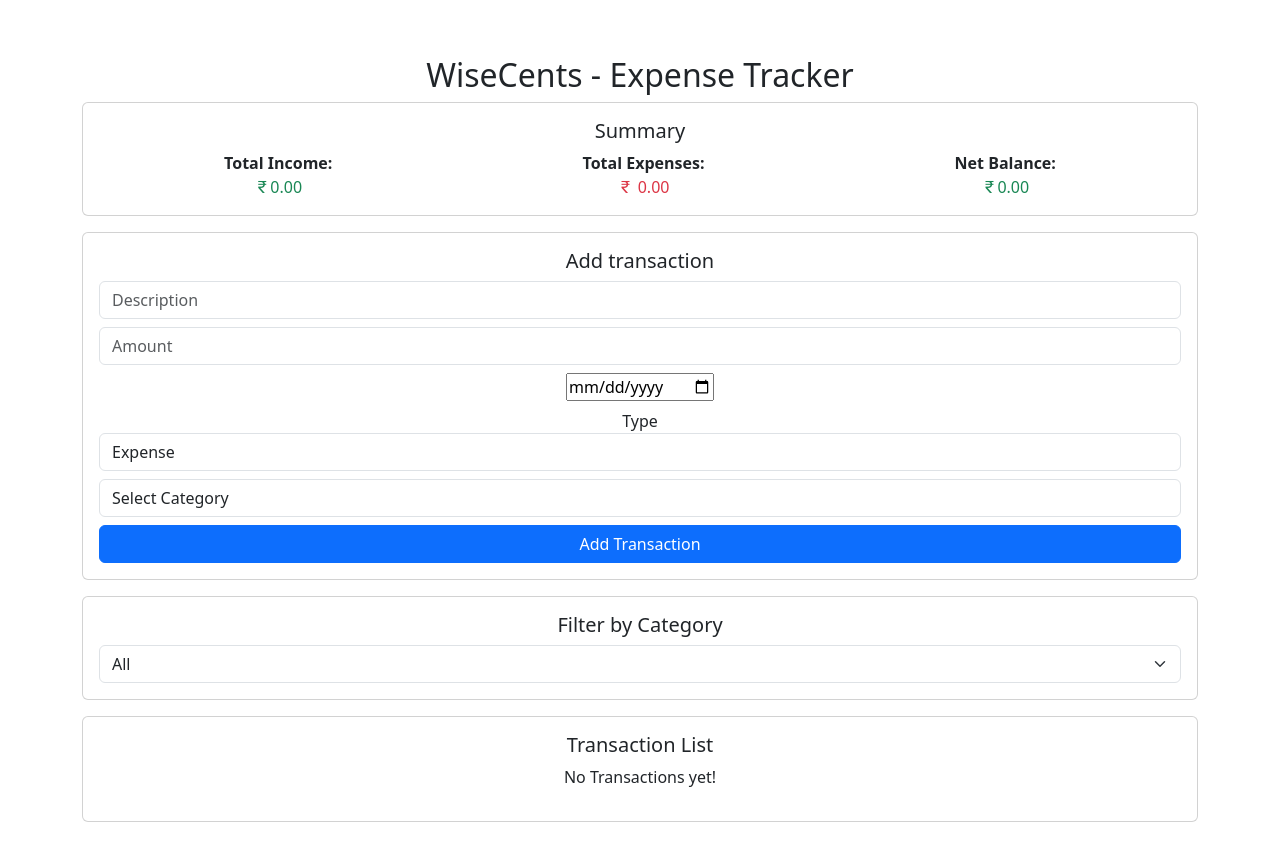
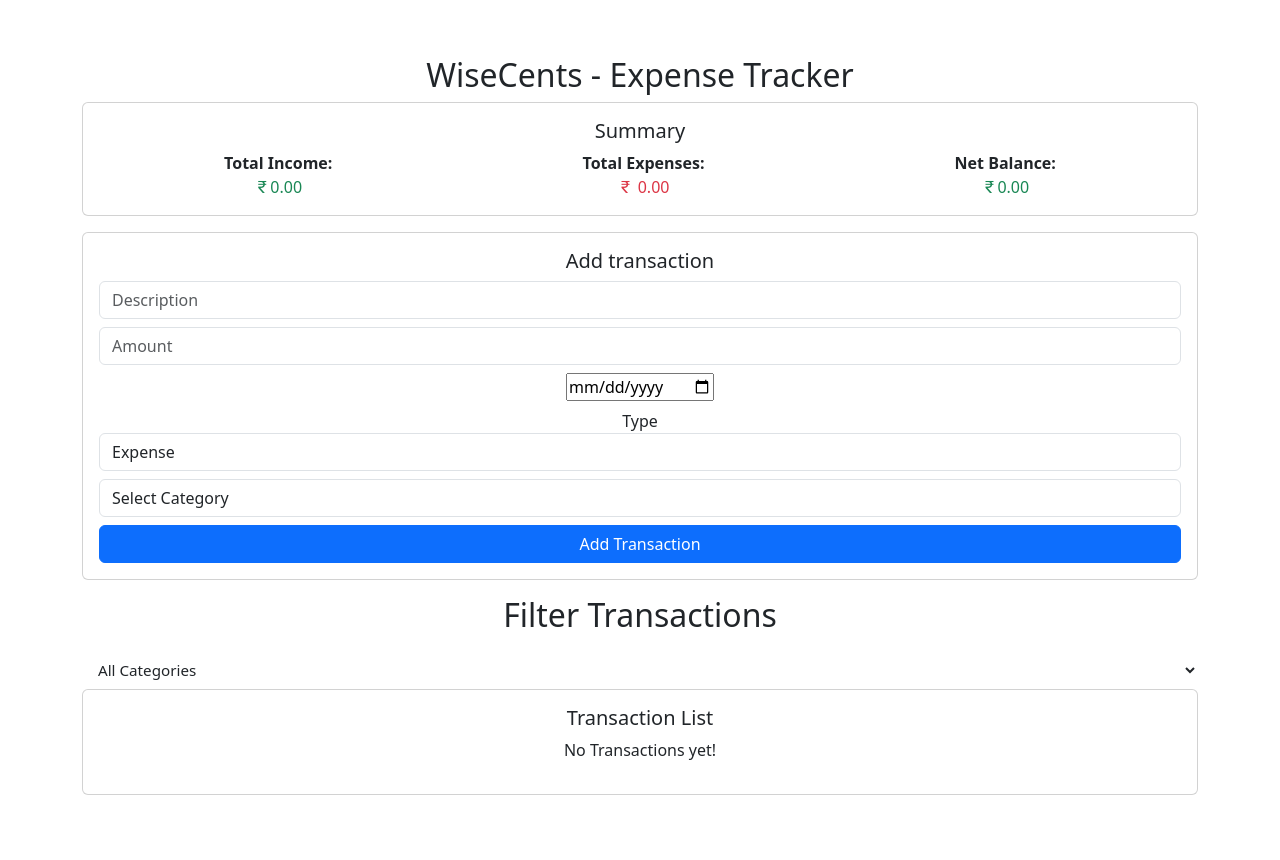
Before and after one commit to dhokabhoomi/wisecents, a React (Vite) app: page / in a window 1280 px wide. Shown: the top 860 px of the page. Built offline with nearby package versions, Linux system fonts and the light colour scheme.

Commit message:
Added filtering based on category

```diff
--- /dev/null
+++ b/src/components/CategoryFilter/CategoryFilter.css
@@ -0,0 +1,21 @@
+.filter-section {
+  display: flex;
+  flex-direction: column;
+  gap: 0.5rem;
+}
+
+.category-select {
+  width: 100%;
+  padding: 0.5rem 0.75rem;
+  border-radius: 0.5rem;
+  border: none;
+  background-color: transparent;
+  color: var(--color-text);
+  font-size: 0.95rem;
+  /* transition: border-color 0.2s ease; */
+}
+
+.category-select:focus {
+  outline: none;
+  border-color: var(--color-primary);
+}
--- a/src/components/CategoryFilter/CategoryFilter.jsx
+++ b/src/components/CategoryFilter/CategoryFilter.jsx
@@ -1,32 +1,37 @@
-function CategoryFilter({ selected, setSelected }) {
-  const categories = [
-    "all",
-    "food",
-    "shopping",
-    "utilities",
-    "transaport",
-    "entertainment",
-    "salary",
-    "rent",
-    "others",
-  ];
-  const capitalize = (str) => str.charAt(0).toUpperCase() + str.slice(1);
+import React from "react";
+import "./CategoryFilter.css";
 
+const categories = [
+  { value: "all", label: "All Categories" },
+  { value: "food", label: "Food" },
+  { value: "transport", label: "Transport" },
+  { value: "shopping", label: "Shopping" },
+  { value: "utilities", label: "Utilities" },
+  { value: "salary", label: "Salary" },
+  { value: "rent", label: "Rent" },
+  { value: "entertainment", label: "Entertainment" },
+  { value: "healthcare", label: "Healthcare" },
+  { value: "others", label: "Others" },
+];
+
+const CategoryFilter = React.memo(({ value, onChange }) => {
   return (
-    <div className="card p-3 mb-3">
-      <h5>Filter by Category</h5>
+    <section className="filter-section">
+      <h2>Filter Transactions</h2>
+
       <select
-        value={selected}
-        className="form-select"
-        onChange={(e) => setSelected(e.target.value)}
+        value={value}
+        onChange={(e) => onChange(e.target.value)}
+        className="category-select"
+        aria-label="Filter by category"
       >
         {categories.map((cat) => (
-          <option key={cat} value={cat}>
-            {capitalize(cat)}
+          <option key={cat.value} value={cat.value}>
+            {cat.label}
           </option>
         ))}
       </select>
-    </div>
+    </section>
   );
-}
+});
 export default CategoryFilter;
```
